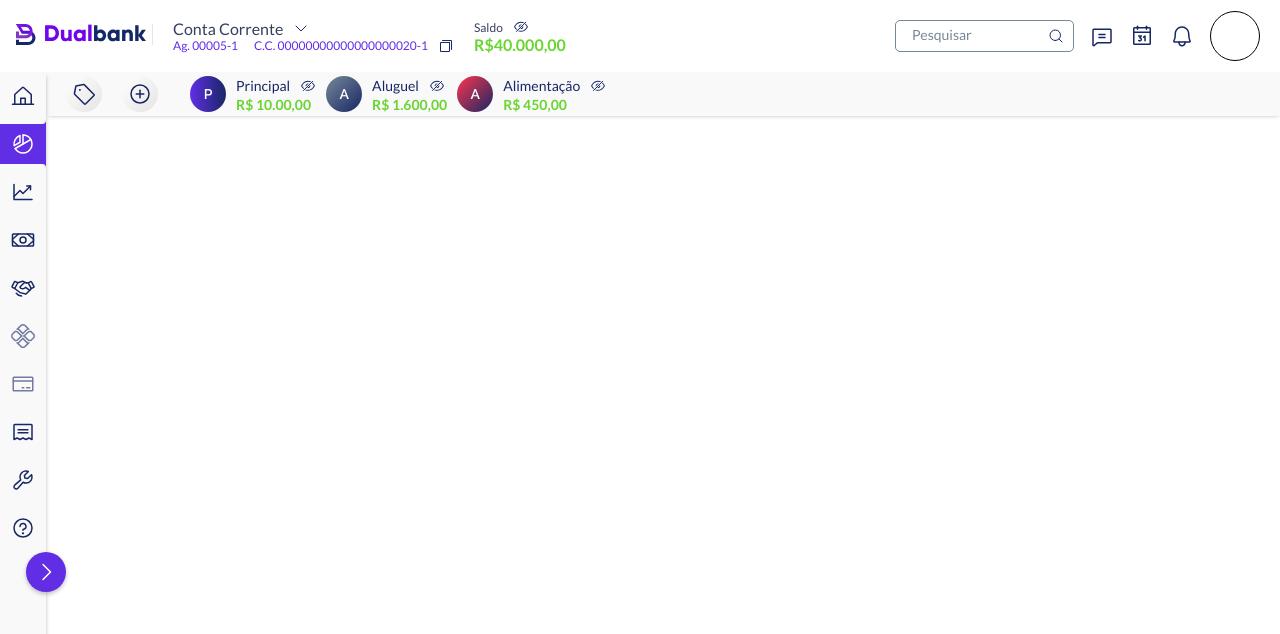
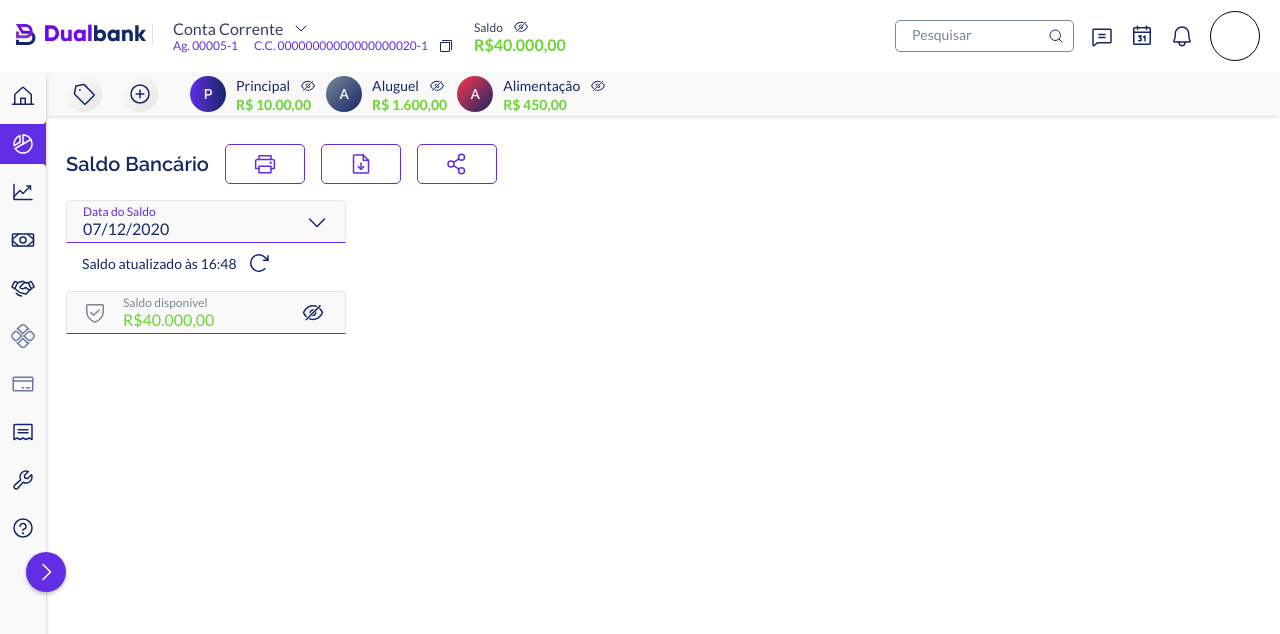
Before and after one commit to savio591/dualbank, a React app: page / in a window 1280 px wide. Shown: the top 634 px of the page. Built offline with nearby package versions, Linux system fonts and the light colour scheme.

Commit message:
#16 - Style the Balance Container | #8 - Balance container buttons

```diff
--- a/src/components/BalanceContainer.tsx
+++ b/src/components/BalanceContainer.tsx
@@ -1,61 +1,52 @@
+import { BalanceContainerStyle } from "../styles/BalanceContainerStyle";
+
 import printImg from "../assets/print.svg";
 import downloadImg from "../assets/download.svg";
 import shareImg from "../assets/share.svg";
-import caretDownImg from "../assets/caretDown.svg";
 import refreshImg from "../assets/refresh.svg";
-import shieldImg from "../assets/shield.svg";
-import eyeImg from "../assets/eye.svg";
+
+import { Button } from "./Button";
 
 export function BalanceContainer() {
   return (
-    <>
-      <div>
-        <div>
+    <BalanceContainerStyle>
+      <div className="header">
         <h2>Saldo Bancário</h2>
         <ul>
           <li>
-              <button>
-                <img src={printImg} alt="Imprimir" />
-              </button>
+            <Button
+              data={printImg}
+              type="balanceOpts"
+              alt="Imprimir"
+              title="Imprimir"
+            />
           </li>
           <li>
-              <button>
-                <img src={downloadImg} alt="Baixar" />
-              </button>
+            <Button
+              data={downloadImg}
+              type="balanceOpts"
+              alt="Baixar"
+              title="Baixar"
+            />
           </li>
           <li>
-              <button>
-                <img src={shareImg} alt="Compartilhar" />
-              </button>
+            <Button
+              data={shareImg}
+              type="balanceOpts"
+              alt="Compartilhar"
+              title="Compartilhar"
+            />
           </li>
         </ul>
       </div>
+      <div className="card">
+        <Button type="balanceDate" />
+        <div className="updatedAtRow">
+          <h3>Saldo atualizado às 16:48 </h3>
+          <Button type="refresh" data={refreshImg} />
         </div>
-      <div className="card">
-        <button>
-          <div>
-            <h2>Data do Saldo</h2>
-            <span>07/12/2020</span>
+        <Button type="balanceAvailable" />
       </div>
-          <img src={caretDownImg} alt="Selecionar data" />
-        </button>
-        <div>
-          <h3>Saldo Atualizado às 16:48 </h3>
-          <img src={refreshImg} alt="Atualizar dados sobre o saldo" />
-        </div>
-      </div>
-      <button>
-        <div>
-          <img src={shieldImg} alt="Protegido" />
-          <div>
-            <h2>Saldo disponível</h2>
-            <span>R$40.000,00</span>
-          </div>
-          <button>
-            <img src={eyeImg} alt="Ocultar Saldo" />
-          </button>
-        </div>
-      </button>
-    </>
+    </BalanceContainerStyle>
   );
 }
--- a/src/components/Button.tsx
+++ b/src/components/Button.tsx
@@ -1,20 +1,77 @@
+import { Children, ReactNode } from "react";
 import { ButtonStyles } from "../styles/ButtonStyles";
 
+import CaretDownImg from "../assets/caretDown.svg";
+import shieldImg from "../assets/shield.svg";
+import eyeImg from "../assets/eye.svg";
+
 interface ButtonProps {
-  type: "sidebar" | "sidebarArrow";
-  data: string;
+  type:
+    | "sidebar"
+    | "sidebarArrow"
+    | "balanceOpts"
+    | "balanceDate"
+    | "balanceAvailable"
+    | "refresh"
+    | "eye"
+    | "eyeBig";
+  data?: string;
   selected?: Boolean;
   disabled?: Boolean;
+  title?: string | undefined;
+  alt?: string | undefined;
+  onClick ?: () => void;
 }
 
-export function Button({ type, data, selected, disabled }: ButtonProps) {
+export function Button({
+  type,
+  data,
+  selected,
+  disabled,
+  title,
+  alt,
+  onClick
+}: ButtonProps) {
+  if (type === "balanceAvailable") {
+    return (
+      <ButtonStyles
+        className={type + " " + (selected ? "selected" : "")}
+        disabled={disabled ? true : false}
+        title={title || ""}
+      >
+        <img src={shieldImg} alt="Protegido" draggable={false}  />
+        <div>
+          <h2>Saldo disponível</h2>
+          <span>R$40.000,00</span>
+        </div>
+        <Button data={eyeImg} type="eyeBig" />
+      </ButtonStyles>
+    );
+  }
+  if (type === "balanceDate") {
+    return (
+      <ButtonStyles
+        className={type + " " + (selected ? "selected" : "")}
+        disabled={disabled ? true : false}
+        title={title || " "}
+      >
+        <div>
+          <h2>Data do Saldo</h2>
+          <span>07/12/2020</span>
+        </div>
+        <img src={CaretDownImg} draggable={false} />
+      </ButtonStyles>
+    );
+  }
   return (
     <ButtonStyles
-      className={type + " " + (selected ? "selected" : " ")}
+      className={type + " " + (selected ? "selected" : "")}
       disabled={disabled ? true : false}
+      title={title || ""}
+      onClick={onClick}
     >
       <span className="bars"></span>
-      <img src={data} alt="iconname" />
+      <img src={data} alt={alt || ""} draggable={false} />
       <span className="bars"></span>
     </ButtonStyles>
   );
--- a/src/pages/Balance.tsx
+++ b/src/pages/Balance.tsx
@@ -1,4 +1,5 @@
 import React from "react";
+import { BalanceContainer } from "../components/BalanceContainer";
 import { Header } from "../components/Header";
 import { Sidebar } from "../components/Sidebar";
 import { TagsBar } from "../components/TagsBar";
@@ -15,7 +16,10 @@ export function Balance() {
         <Header />
         <BalancePageStyleContainer>
           <Sidebar />
-          <TagsBar />
+          <div className="columnContainer">
+            <TagsBar />
+            <BalanceContainer />
+          </div>
         </BalancePageStyleContainer>
       </BalancePageStyle>
       <GlobalStyle />
--- /dev/null
+++ b/src/styles/BalanceContainerStyle.ts
@@ -0,0 +1,56 @@
+import styled from "styled-components";
+
+export const BalanceContainerStyle = styled.div`
+  display: flex;
+  flex-direction: column;
+  padding: 28px 20px;
+  width: 100%;
+  gap: 1rem;
+
+  .header {
+    display: flex;
+    flex-direction: row;
+    align-items: center;
+    gap: 1rem;
+
+    h2 {
+      font-family: Raleway;
+      font-style: normal;
+      font-weight: 600;
+      font-size: 1.25rem;
+      line-height: 1.5rem;
+      color: #172765;
+    }
+
+    ul {
+      display: flex;
+      flex-direction: row;
+      list-style: none;
+      gap: 1rem;
+    }
+  }
+
+  .card {
+    display: flex;
+    flex-direction: column;
+
+    .updatedAtRow {
+      display: flex;
+      flex-direction: row;
+      align-items: center;
+      gap: 0.625rem;
+      padding: 0.5rem 1rem 1rem;
+
+      h3 {
+        font-style: normal;
+        font-weight: normal;
+        font-size: 14px;
+        line-height: 17px;
+        display: flex;
+        align-items: center;
+        color: #172765;
+      }
+    }
+
+  }
+`;
--- a/src/styles/BalancePageStyle.ts
+++ b/src/styles/BalancePageStyle.ts
@@ -11,6 +11,11 @@ export const BalancePageStyle = styled.div`
 export const BalancePageStyleContainer = styled.div`
   display: flex;
   flex-direction: row;
-  width: 100%;
-  height: 100%;
+  flex-grow: 1;
+
+  .columnContainer {
+    display: flex;
+    flex-direction: column;
+    flex-grow: 1;
+  }
 `;
--- a/src/styles/ButtonStyles.ts
+++ b/src/styles/ButtonStyles.ts
@@ -92,4 +92,137 @@ export const ButtonStyles = styled.button`
       filter: brightness(0.75);
     }
   }
+
+  &.balanceOpts {
+    display: flex;
+    flex-direction: row;
+    justify-content: center;
+    align-items: center;
+    width: 80px;
+    height: 40px;
+
+    border: 1px solid #622ee5;
+    box-sizing: border-box;
+    border-radius: 5px;
+
+    &:hover {
+      background: linear-gradient(270deg, #622ee5 0%, #a683ff 100%);
+      border: transparent;
+      img {
+        filter: brightness(100);
+      }
+    }
+
+    &:active {
+      filter: brightness(0.9);
+    }
+  }
+
+  &.balanceDate {
+    width: 280px;
+    padding: 0.25rem 1rem;
+    background: var(--barBackground);
+    border: 0.5px solid #e5e4e2;
+    border-bottom: 1px solid #622ee5;
+    box-sizing: border-box;
+    border-radius: 5px 5px 0px 0px;
+
+    display: flex;
+    flex-direction: row;
+    align-items: center;
+    justify-content: space-between;
+
+    div {
+      display: flex;
+      flex-direction: column;
+      align-items: flex-start;
+
+      h2 {
+        font-style: normal;
+        font-weight: normal;
+        font-size: 12px;
+        line-height: 14px;
+        display: flex;
+        align-items: center;
+        color: #622ee5;
+      }
+
+      span {
+        font-style: normal;
+        font-weight: normal;
+        font-size: 16px;
+        line-height: 19px;
+        display: flex;
+        align-items: flex-end;
+        color: #172765;
+      }
+    }
+  }
+
+  &.balanceAvailable {
+    width: 280px;
+    padding: 0.25rem 1rem;
+    background: var(--barBackground);
+    border: 0.5px solid #e5e4e2;
+    border-bottom: 1px solid #622ee5;
+    box-sizing: border-box;
+    border-radius: 5px 5px 0px 0px;
+    cursor: default;
+
+    display: flex;
+    flex-direction: row;
+    align-items: center;
+    justify-content: space-between;
+    gap: 0 1rem;
+
+    div {
+      display: flex;
+      flex-direction: column;
+      align-items: flex-start;
+      align-content: flex-start;
+      flex-grow: 1;
+
+      h2 {
+        font-style: normal;
+        font-weight: normal;
+        font-size: 12px;
+        line-height: 14px;
+        display: flex;
+        align-items: center;
+        color: #778899;
+      }
+
+      span {
+        font-style: normal;
+        font-weight: normal;
+        font-size: 16px;
+        line-height: 19px;
+        display: flex;
+        align-items: flex-end;
+        color: var(--cashAvailable);
+      }
+    }
+  }
+  &.refresh {
+    button {
+      background: transparent;
+      border: transparent;
+    }
+  }
+
+  &.eye {
+    border: transparent;
+    background: transparent;
+  }
+
+  &.eyeBig {
+    padding: 0.25rem;
+    border: transparent;
+    background: transparent;
+
+    img {
+      width: 1.5rem;
+      height: 1.5rem;
+    }
+  }
 `;
--- a/src/styles/Global.ts
+++ b/src/styles/Global.ts
@@ -29,10 +29,13 @@ html {
     }
 }
 
+
 body {
     background: var(--shape);
     -webkit-font-smoothing: antialiased;
     -moz-osx-font-smoothing: grayscale;
+    text-rendering: optimizeLegibility;
+     text-shadow: 1px 1px 1px rgba(0,0,0,0.004);
     width: 100%;
     height: 100%;
 }
@@ -47,7 +50,6 @@ h1, h2, h3, h4, h5, h6, strong {
 
 button {
     cursor: pointer;
-
 }
 
 img {
```
Lines whose indentation alone changed are shown as unchanged.
